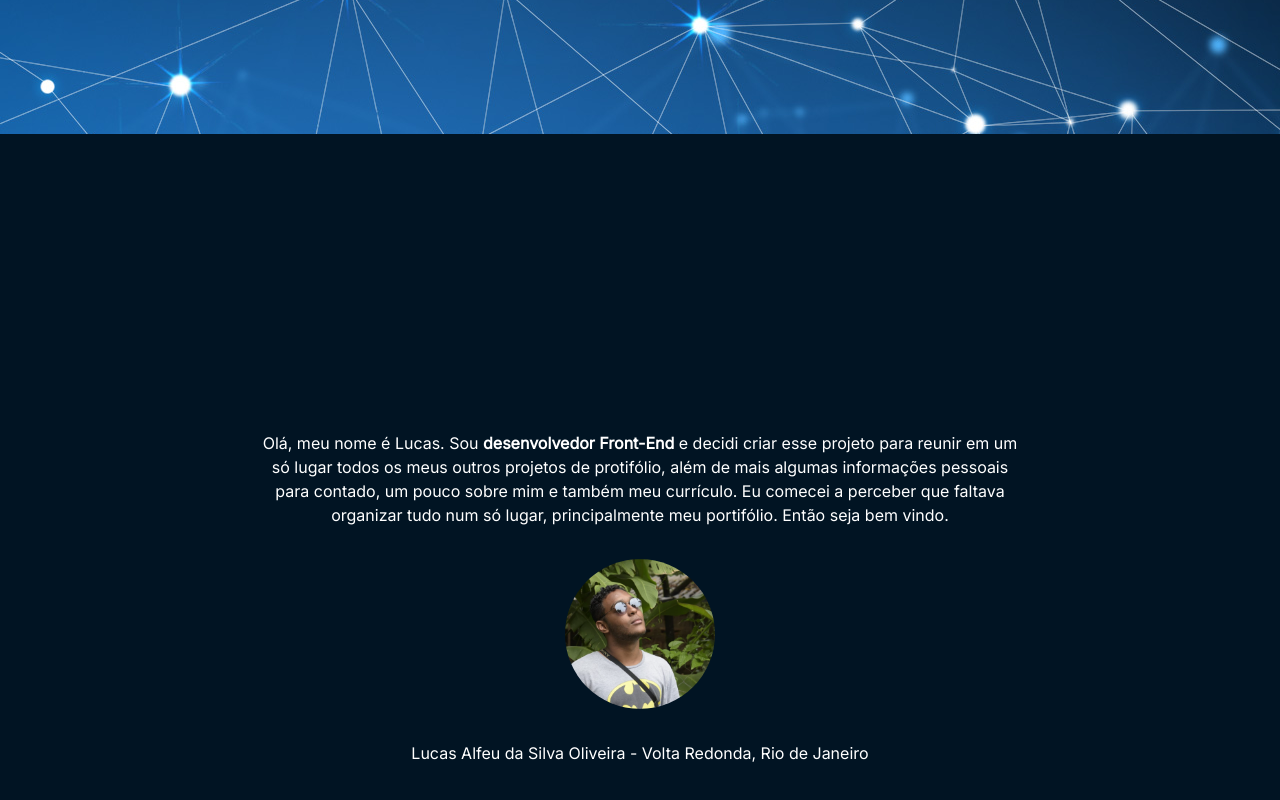
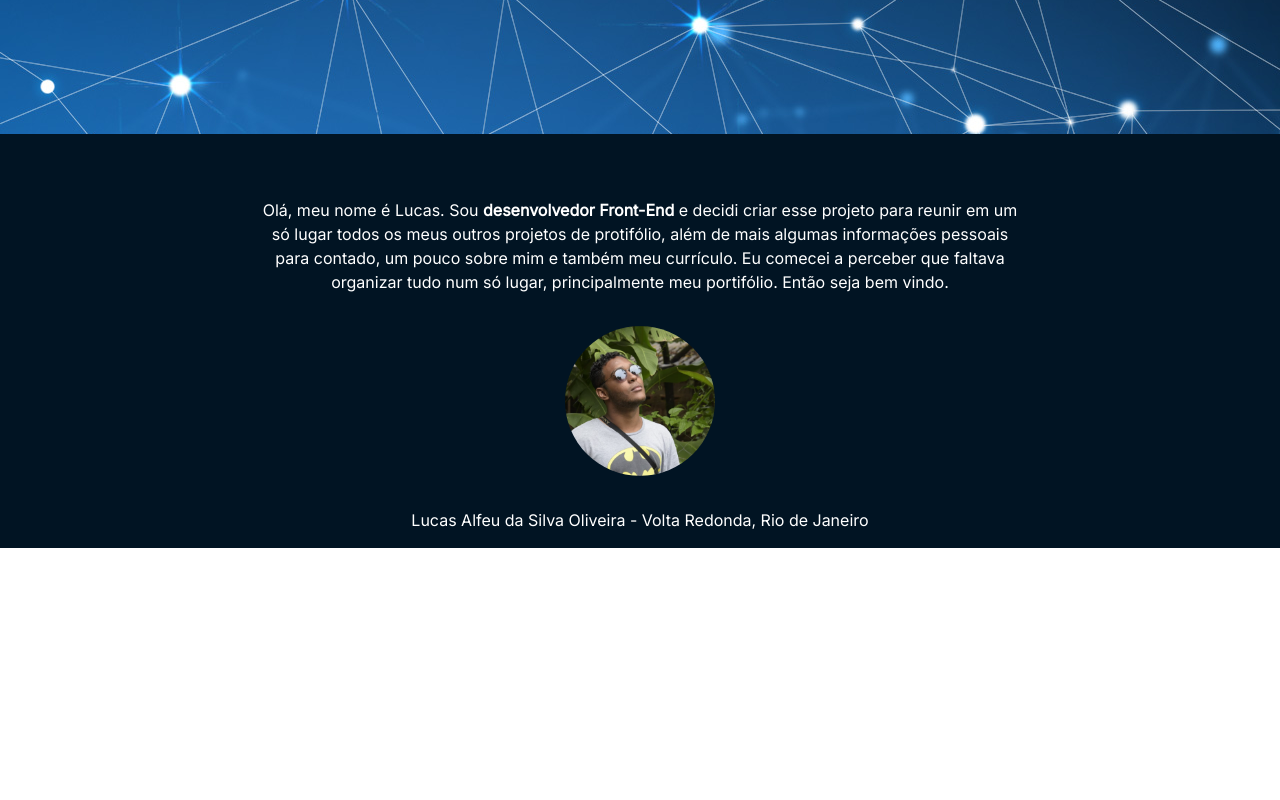
Before and after one commit to LucasAlfeu/portfolio, a React (Create React App) app: page / in a window 1280 px wide. Shown: the part 440-1240 px from the top of the page. After the commit the page ends 988 px from the top, so only its background shows below. Built offline with nearby package versions, Linux system fonts and the light colour scheme.

Commit message:
Margin-bottom

```diff
--- a/src/Pages/Inicio/Inicio.module.scss
+++ b/src/Pages/Inicio/Inicio.module.scss
@@ -3,7 +3,6 @@
     display: flex;
     flex-direction: column;
     justify-content: center;
-    height: 100vh;
     line-height: 1.5rem;
     margin-top: 4rem;
     text-align: center;
@@ -20,5 +19,6 @@
     &__informacao{
         color: white;
         margin-top: 2rem;
+        margin-bottom: 1rem;
     }
 }
```
